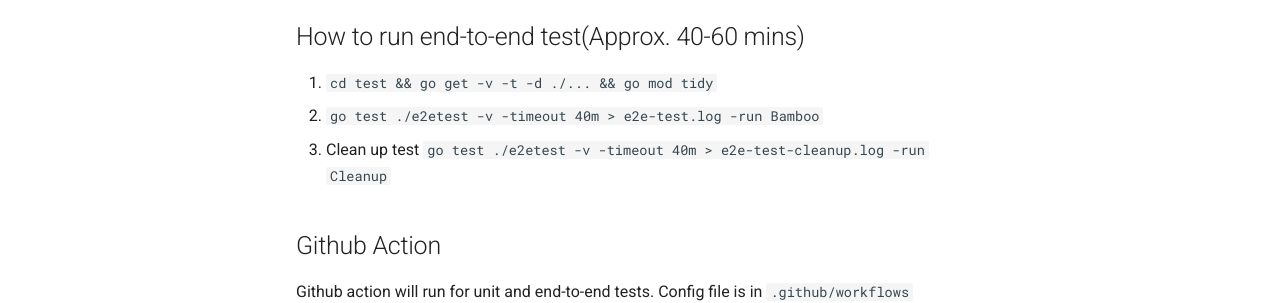
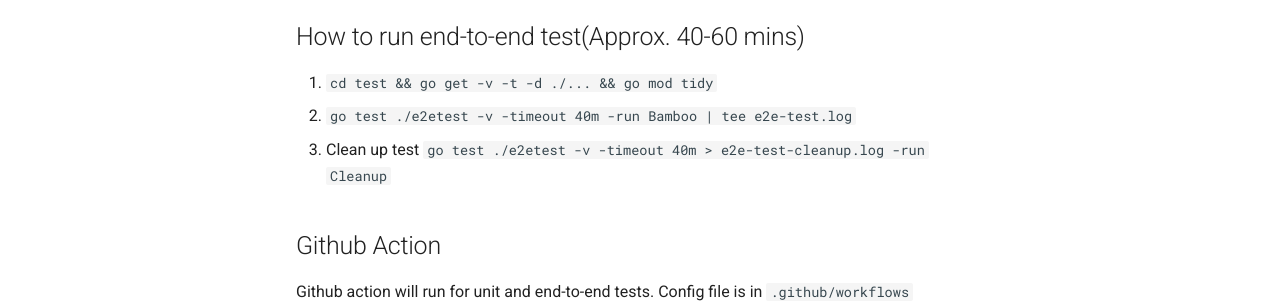
Before and after one commit to atlassian-labs/data-center-terraform, an MkDocs documentation site: the page built from docs/docs/development/HOW_TO_TEST.md, in a window 1280 px wide and 900 px high, scrolled down 638 px. Shown: the part 498-801 px from the top of the window. Built offline with MkDocs 1.6.1 and Material for MkDocs 9.7.7, drawn with Linux system fonts in a browser that asks for light colours; emoji names are drawn with the system emoji font; comment, search, counter and statistics services are not loaded.

Commit message:
TFKUBE-114: Fixing the test

```diff
--- a/docs/docs/development/HOW_TO_TEST.md
+++ b/docs/docs/development/HOW_TO_TEST.md
@@ -27,7 +27,7 @@ You can run test with regex keyword to run specific group of test cases e.g. Run
 
 ## How to run end-to-end test(Approx. 40-60 mins)
 1. `cd test && go get -v -t -d ./... && go mod tidy`
-2. `go test ./e2etest -v -timeout 40m > e2e-test.log -run Bamboo`
+2. `go test ./e2etest -v -timeout 40m -run Bamboo | tee e2e-test.log`
 3. Clean up test `go test ./e2etest -v -timeout 40m > e2e-test-cleanup.log -run Cleanup`
 
 ## Github Action
```
Also changed, not shown: 6 other files.
